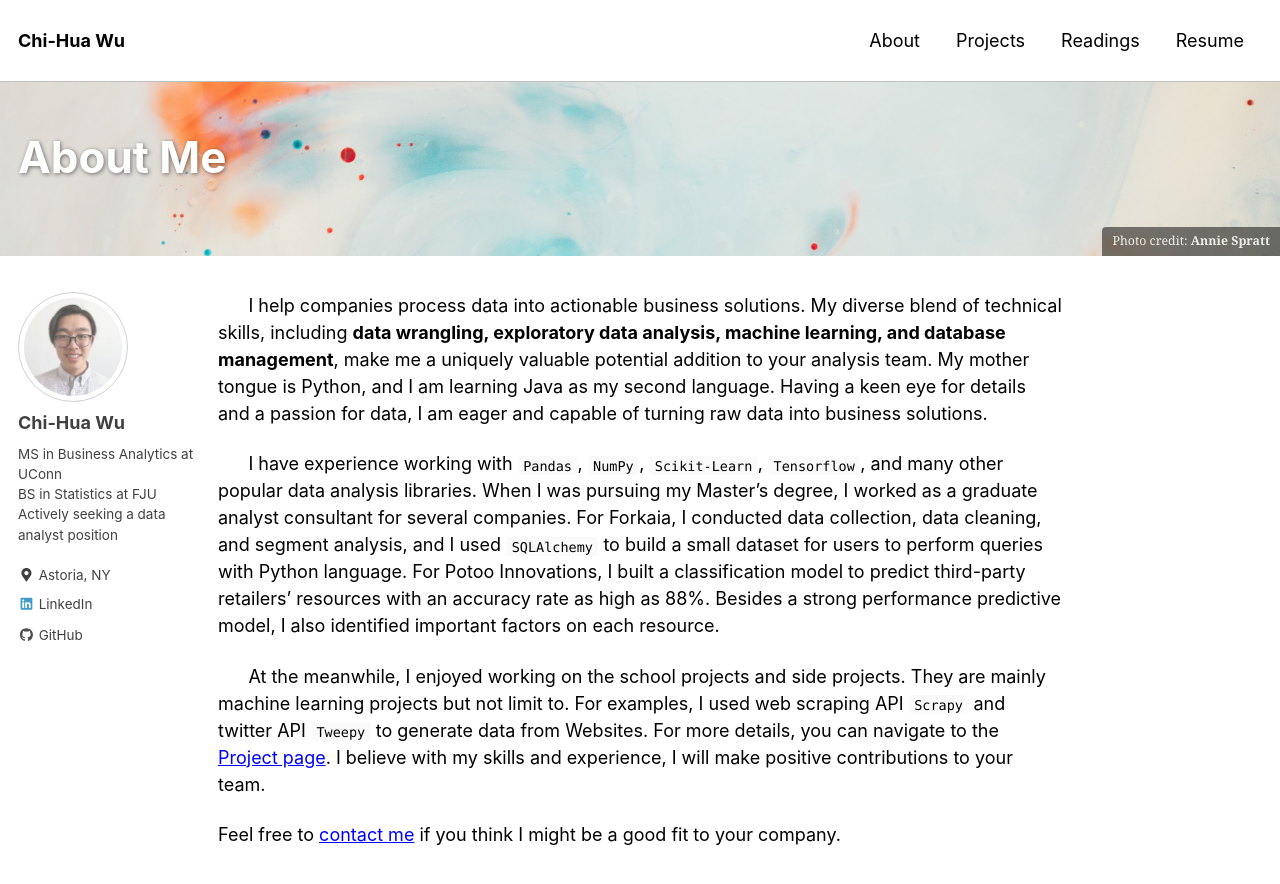
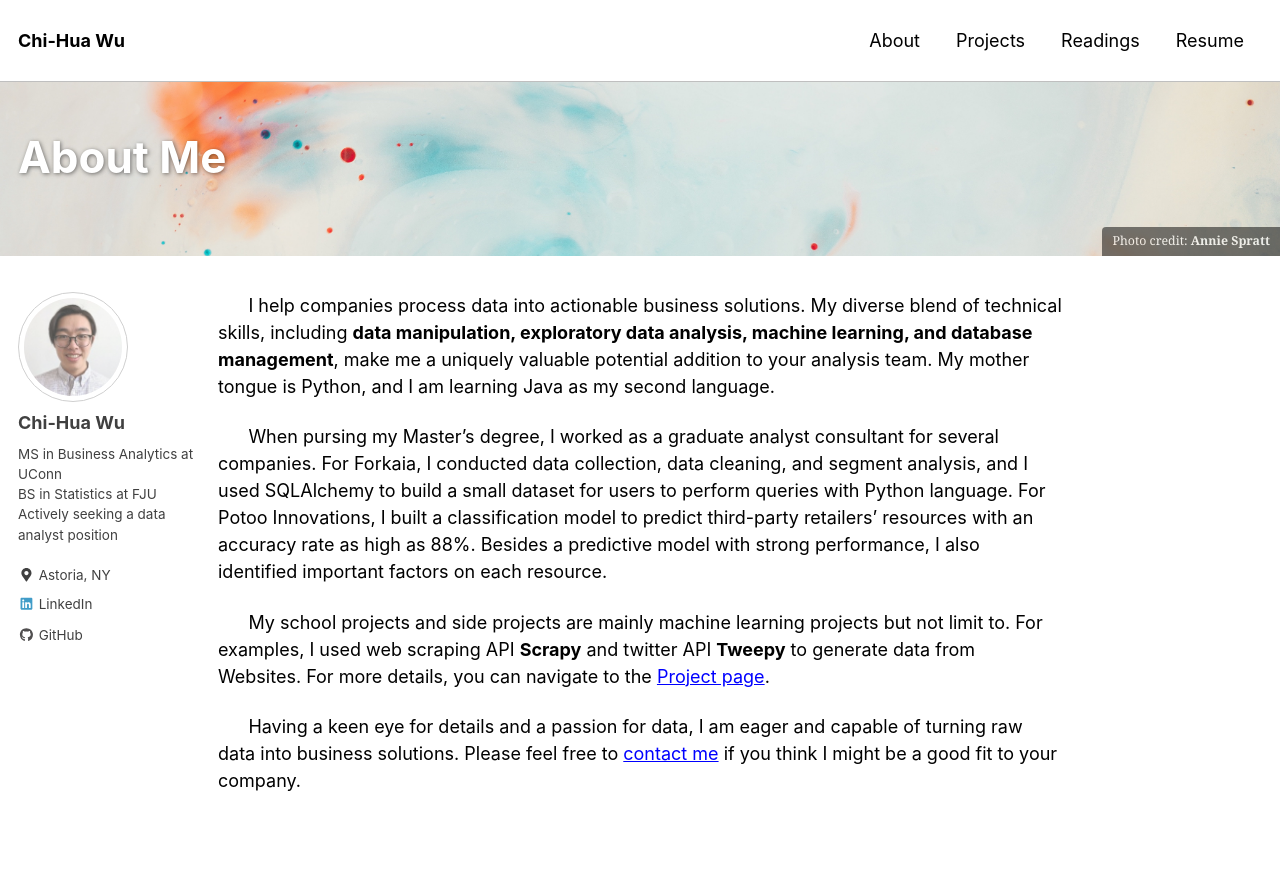
Before and after one commit to chw18019/chw18019.github.io, a Jekyll site: the page built from _pages/about.md, in a window 1280 px wide and 900 px high. Shown: the top 884 px of the window. Built offline with Jekyll 4.4.1, drawn with Linux system fonts in a browser that asks for light colours; nearby versions of some CDN libraries.

Commit message:
Update about.md

```diff
--- a/_pages/about.md
+++ b/_pages/about.md
@@ -5,10 +5,10 @@
   overlay_image: /assets/images/annie-spratt-1.jpg
   caption: "Photo credit: [**Annie Spratt**](https://unsplash.com)"
 ---
-&nbsp;&nbsp;&nbsp;&nbsp;&nbsp;&nbsp;I help companies process data into actionable business solutions. My diverse blend of technical skills, including **data wrangling, exploratory data analysis, machine learning, and database management**, make me a uniquely valuable potential addition to your analysis team. My mother tongue is Python, and I am learning Java as my second language. Having a keen eye for details and a passion for data, I am eager and capable of turning raw data into business solutions.
+&nbsp;&nbsp;&nbsp;&nbsp;&nbsp;&nbsp;I help companies process data into actionable business solutions. My diverse blend of technical skills, including **data manipulation, exploratory data analysis, machine learning, and database management**, make me a uniquely valuable potential addition to your analysis team. My mother tongue is Python, and I am learning Java as my second language.
 
-&nbsp;&nbsp;&nbsp;&nbsp;&nbsp;&nbsp;I have experience working with `Pandas`, `NumPy`, `Scikit-Learn`, `Tensorflow`, and many other popular data analysis libraries. When I was pursuing my Master's degree, I worked as a graduate analyst consultant for several companies. For Forkaia, I conducted data collection, data cleaning, and segment analysis, and I used `SQLAlchemy` to build a small dataset for users to perform queries with Python language. For Potoo Innovations, I built a classification model to predict third-party retailers’ resources with an accuracy rate as high as 88%. Besides a strong performance predictive model, I also identified important factors on each resource.
+&nbsp;&nbsp;&nbsp;&nbsp;&nbsp;&nbsp;When pursing my Master's degree, I worked as a graduate analyst consultant for several companies. For Forkaia, I conducted data collection, data cleaning, and segment analysis, and I used SQLAlchemy to build a small dataset for users to perform queries with Python language. For Potoo Innovations, I built a classification model to predict third-party retailers’ resources with an accuracy rate as high as 88%. Besides a predictive model with strong performance, I also identified important factors on each resource.
 
-&nbsp;&nbsp;&nbsp;&nbsp;&nbsp;&nbsp;At the meanwhile, I enjoyed working on the school projects and side projects. They are mainly machine learning projects but not limit to. For examples, I used web scraping API `Scrapy` and twitter API `Tweepy` to generate data from  Websites. For more details, you can navigate to the [Project page](https://chw18019.github.io/projects). I believe with my skills and experience, I will make positive contributions to your team.
+&nbsp;&nbsp;&nbsp;&nbsp;&nbsp;&nbsp;My school projects and side projects are mainly machine learning projects but not limit to. For examples, I used web scraping API **Scrapy** and twitter API **Tweepy** to generate data from  Websites. For more details, you can navigate to the [Project page](https://chw18019.github.io/projects).
 
-Feel free to [contact me](mailto:chi-hua.wu@uconn.edu?subject=[GithubPages]) if you think I might be a good fit to your company.
+&nbsp;&nbsp;&nbsp;&nbsp;&nbsp;&nbsp;Having a keen eye for details and a passion for data, I am eager and capable of turning raw data into business solutions. Please feel free to [contact me](mailto:chi-hua.wu@uconn.edu?subject=[GithubPages]) if you think I might be a good fit to your company.
```
